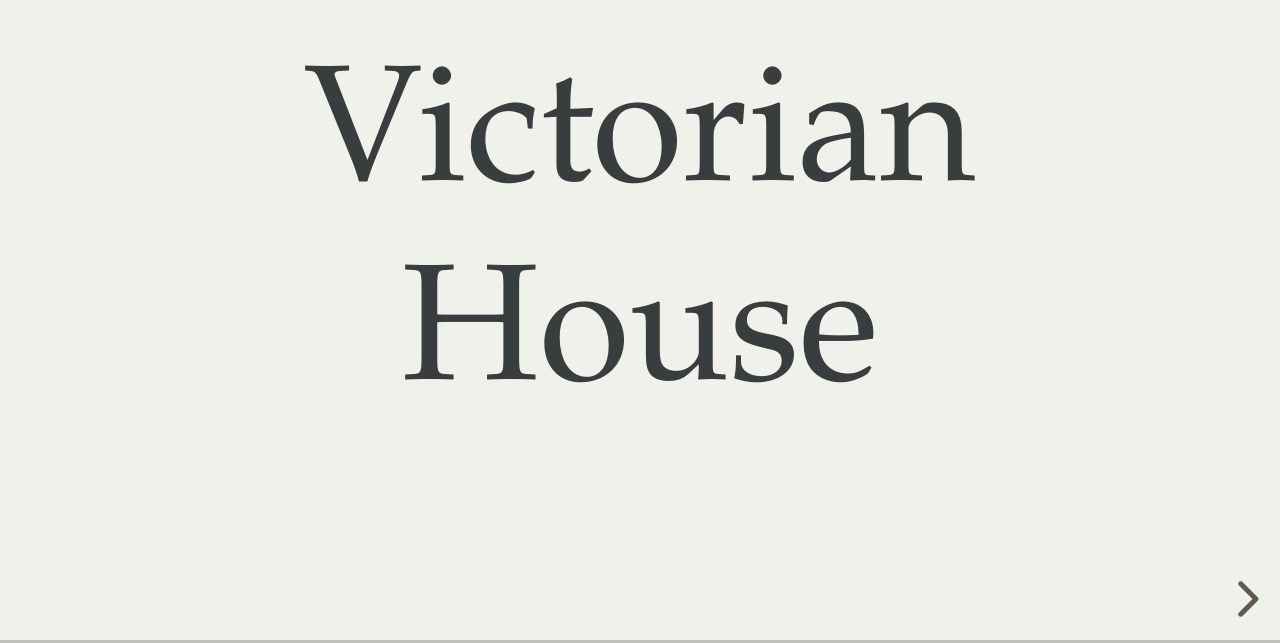
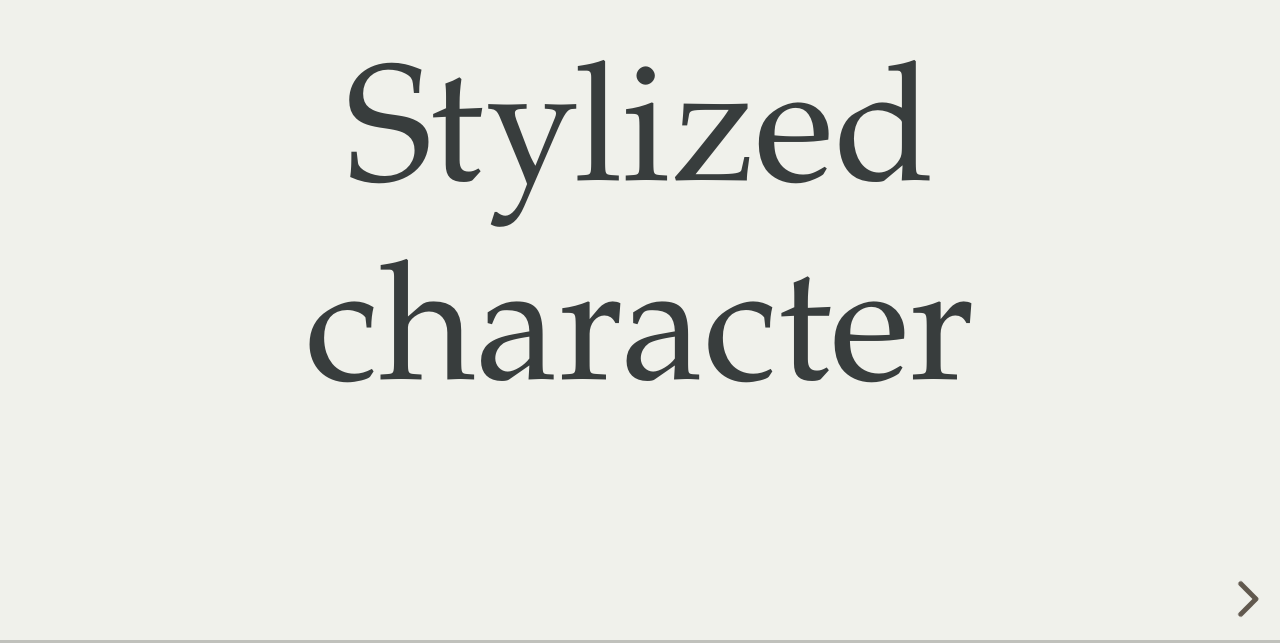
Before and after one commit to heehee757/Stylized-character, a website: page index.html in a window 1280 px wide. Shown: the part 157-800 px from the top of the page. Drawn offline with Linux system fonts and the light colour scheme.

Commit message:
Update index.html

```diff
--- a/index.html
+++ b/index.html
@@ -17,7 +17,7 @@
 		<div class="reveal">
 			<div class="slides">
 				<section lineno="0" class="slide " data-line="0" data-h="0" data-v="0">
-					<h1 class="mume-header" id="victorian-house">Victorian House</h1>
+					<h1 class="mume-header" id="victorian-house">Stylized character</h1>
 
 					</section><section lineno="3" class="slide " data-line="3" data-h="1" data-v="0">
 					<h2 class="mume-header" id="reference">reference</h2>
```
